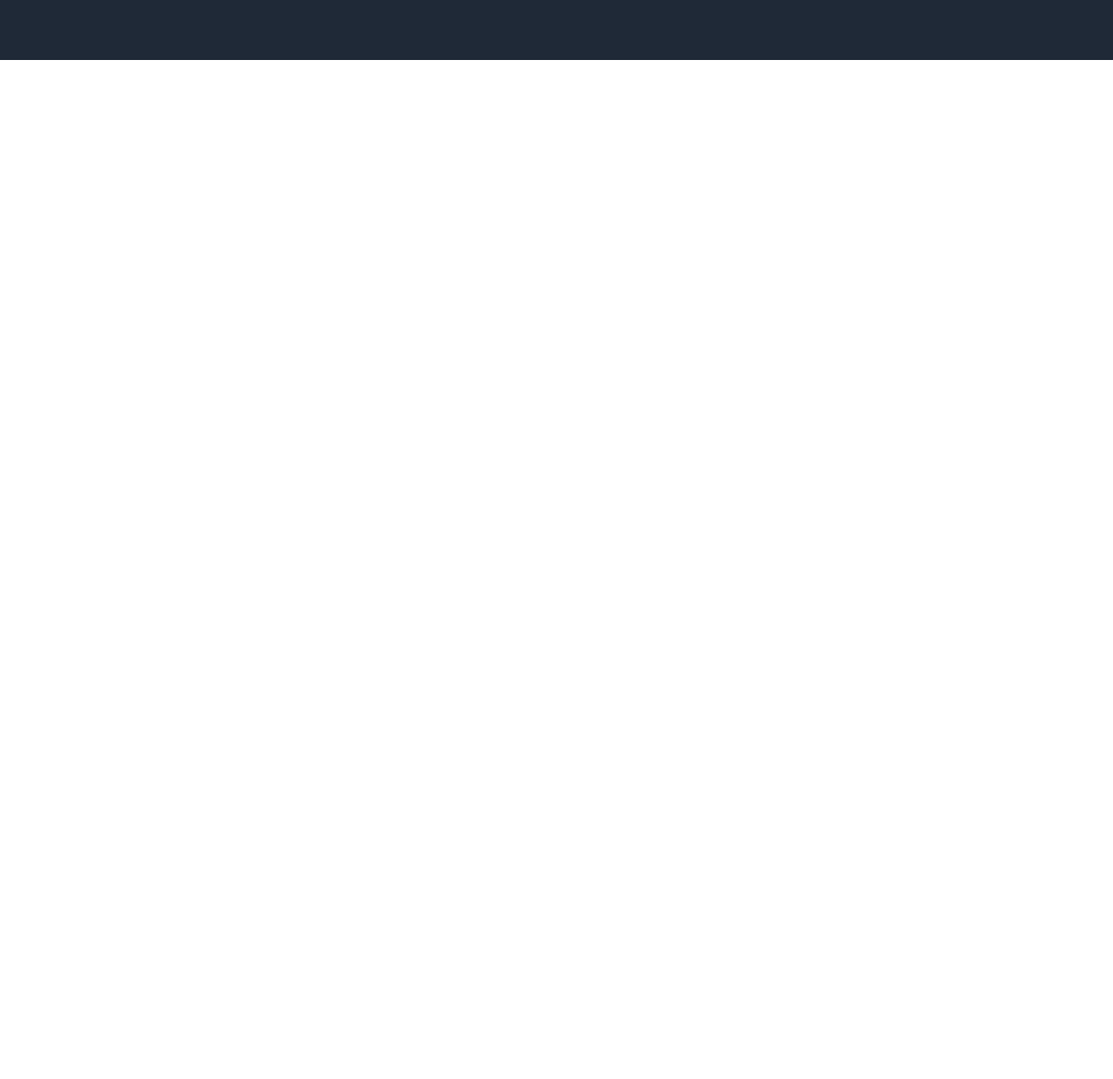
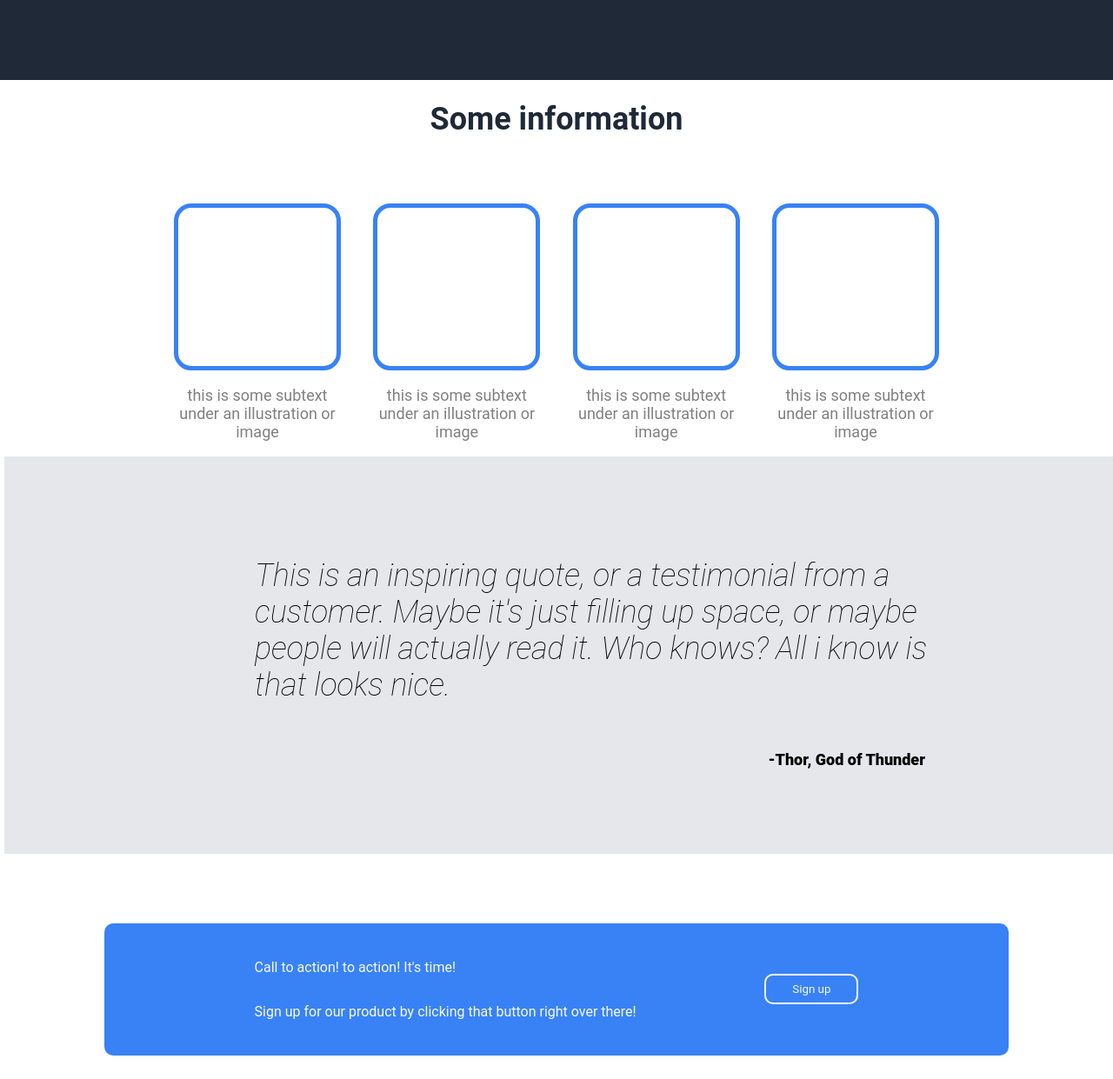
Before and after one commit to neto2022/Project-Landing-Page, a plain HTML site: page index.html in a window 1280 px wide. Shown: the part 399-1640 px from the top of the page at 87% size. Before the commit the page ends 800 px from the top, so only its background shows below. Drawn offline with Linux system fonts and the light colour scheme.

Commit message:
foter button finished

```diff
--- a/css/style.css
+++ b/css/style.css
@@ -1,10 +1,6 @@
 *{
     box-sizing: border-box;
-}
-
-body{
-    margin-left: 5em;
-    margin-right: 5em;
+    font-family: roboto;
 }
 
 .header-bar{
@@ -40,7 +36,7 @@ body{
     padding: 0.9em;
     margin: -12px;
     margin-left: -5em;
-    width: 85.4em;
+    width: 88.8em;
     background-color: #1f2937;
 }
 
@@ -81,3 +77,113 @@ body{
     width: 30em;
     background-color: rgba(128, 128, 128, 0.747);
 }
+
+.middle{
+    flex-direction: row;
+    display: flex;
+    justify-content: center;
+    align-items: center;
+}
+.middle-text1{
+    display: flex;
+    flex-direction: column;
+    justify-content: center;
+    align-items: center;
+    width: 12em;
+}
+.middle-text2{
+    border-radius: 20px;
+    height: 12em;
+    width: 12em;
+    border:5px solid #3882f6;
+    display: flex;
+    flex-direction: row;
+    justify-content: center;
+    align-items: center;
+}
+
+.middle-text3{
+    text-align: center;
+    color: gray;
+    font-size: 18px;
+}
+
+.text1{
+    font-size: 36px;
+    font-weight: bolder;
+    color: #1f2937;
+}
+
+.middle-row{
+    display: flex;
+    flex-direction: row;
+    margin-top: 2.5em;
+    margin-left: auto;
+    margin-right: auto;
+    width: 55em;
+    justify-content: space-between;
+}
+
+.middle2{
+    background-color: #e5e7eb;
+    margin-left: -3px;
+    padding-top: 5em;
+    padding-bottom: 5em;
+    padding-left: 18em;
+    padding-right: 15em;
+    width: 84em;
+    justify-content: center;
+    display: flex;
+    flex-direction: column;
+}
+
+.quotes{
+    font-size: 36px;
+    font-weight: 100;
+    font-style: italic;
+    text-align: left;
+}
+
+.autor{
+    font-size: 18px;
+    font-weight: 900;
+    text-align: end;
+    padding-right: 2.5em;
+}
+
+.footer{
+    background-color: #3882f6;
+    border-radius: 10px;
+    padding: 25px;
+    display: flex;
+    flex-direction: row;
+    justify-content: space-evenly;
+    align-content: center;
+    width: 65em;
+    margin: 5em;
+    margin-left: auto;
+    margin-right: auto;
+}
+
+
+.foter-text{
+    display: flex;
+    flex-direction: column;
+}
+
+.footer-sign-up{
+    align-self: center;
+    display: flex;
+    height: 5%;
+}
+
+.footer-button-sign-up{
+    border-style: solid;
+    border-color: #f9faf8;
+    background-color: #3882f6;
+    border-radius: 10px;
+    padding-left: 30px;
+    padding-right: 30px;
+    padding-top: 8px;
+    padding-bottom: 8px;
+}
--- a/index.html
+++ b/index.html
@@ -1,11 +1,13 @@
 <!DOCTYPE html>
 <html lang="en">
+
 <head>
     <title></title>
     <meta charset="UTF-8">
     <meta name="viewport" content="width=device-width, initial-scale=1">
     <link href="css/style.css" rel="stylesheet">
 </head>
+
 <body>
     <div class="header">
         <nav>
@@ -21,7 +23,8 @@
             <div class="sign-area">
                 <p class="header-text1 white">This web site is awesome</p>
                 <p class="header-text2 white">This website has some subtext that goes here under the main title.
-                     <br> It's smaller font and the color is lower contrast</p>
+                    <br> It's smaller font and the color is lower contrast
+                </p>
                 <button class="sign-up white">Sign up</button>
             </div>
             <div class="placeholder-img white">
@@ -29,5 +32,49 @@
             </div>
         </div>
     </div>
+    <div class="middle">
+        <p class="text1">Some information</p>
+    </div>
+        <div class="middle-row">
+            <div class="middle-text1">
+                <div class="middle-text2"></div>
+                <p class="middle-text3">this is some subtext
+                    under an illustration or image</p>
+            </div>
+            <div class="middle-text1">
+                <div class="middle-text2"></div>
+                <p class="middle-text3">this is some subtext
+                    under an illustration or image</p>
+            </div>
+            <div class="middle-text1">
+                <div class="middle-text2"></div>
+                <p class="middle-text3">this is some subtext
+                    under an illustration or image</p>
+            </div>
+            <div class="middle-text1">
+                <div class="middle-text2"></div>
+                <p class="middle-text3">this is some subtext
+                    under an illustration or image</p>
+            </div>
+        </div>
+        <div class="middle2">
+            <p class="quotes">This is an inspiring quote,
+                or a testimonial from a customer.
+                Maybe it's just filling up space, or
+                 maybe people will actually read it.
+                  Who knows? All i know is that looks nice.</p>
+            <p class="autor">-Thor, God of Thunder</p>
+        </div>
+        <div class="footer white">
+           <div class="foter-text">
+            <p>Call to action! to action! It's time!</p>
+            <p>Sign up for our product by clicking that
+                button right over there!</p>
+           </div>
+                <div class="footer-sign-up">
+                    <button class="footer-button-sign-up white">Sign up</button>
+                </div>
+        </div>
 </body>
+
 </html>
```
Lines whose indentation alone changed are shown as unchanged.
